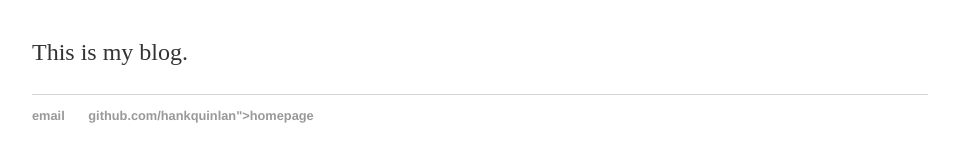
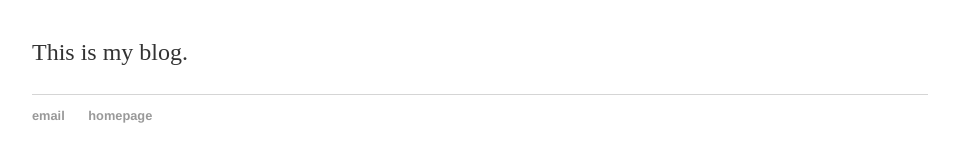
Before and after one commit to nerdyback/nerdyback, a Jekyll site: the page index.html, which Jekyll copies as it is, in a window 1280 px wide. Shown: the part 161-323 px from the top of the page, without its empty margins (160-1119 px from the left). Built offline with Jekyll 4.4.1, drawn with Linux system fonts in a browser that asks for light colours.

Commit message:
Update index.html

```diff
--- a/index.html
+++ b/index.html
@@ -23,7 +23,7 @@
 		<footer>
     		<ul>
         		<li><a href="ruchita@adventuresincuriosity.com">email</a></li>
-        		<li><a href="http://"adventuresincuriosity.com">github.com/hankquinlan">homepage</a></a></li>
+        		<li><a href="http://"adventuresincuriosity.com">homepage</a></a></li>
 			</ul>
 		</footer>
 	</body>
```
